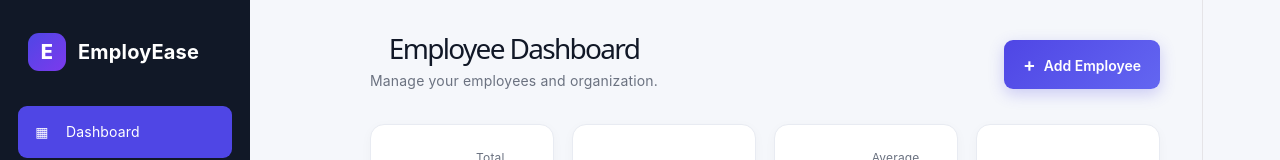
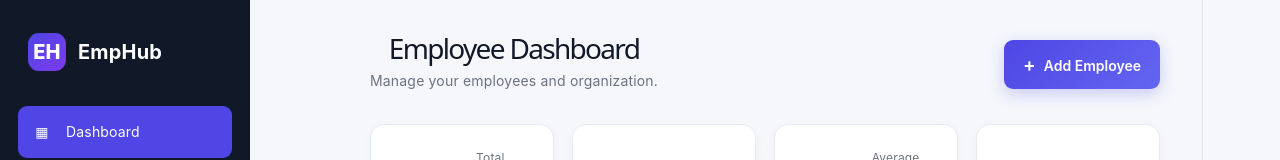
Before and after one commit to Thushar-AR/employee-management-system, a React (Vite) app in the folder employee-management-frontend/: page / in a window 1280 px wide. Shown: the top 160 px of the page. Built offline with nearby package versions, Linux system fonts and the light colour scheme; no server answers.

Commit message:
Update App.jsx

```diff
--- a/employee-management-frontend/src/App.jsx
+++ b/employee-management-frontend/src/App.jsx
@@ -260,8 +260,8 @@ function App() {
               }}
               style={{ cursor: "pointer" }}
           >
-            <div className="logo-icon">E</div>
-            <span>EmployEase</span>
+            <div className="logo-icon">EH</div>
+            <span>EmpHub</span>
           </div>
 
           {/* MAIN NAVIGATION */}
```
